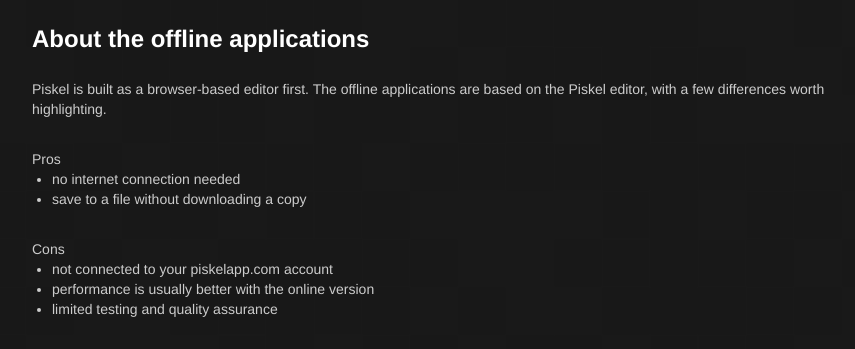
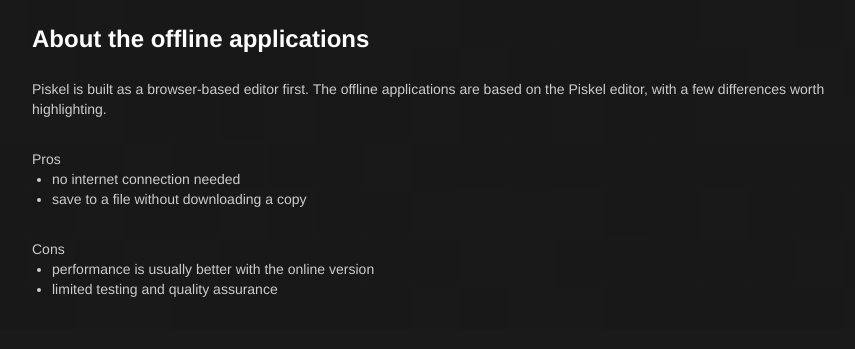
Before and after one commit to piskelapp/piskel-website, a Python web app: template templates/download/download.html in a window 1280 px wide. Shown: the part 624-973 px from the top of the page, without its empty margins (118-973 px from the left). After the commit the page ends 921 px from the top, so only its background shows below. Run offline with Jinja, Linux system fonts and the light colour scheme; the template is opened without the code that fills it, so the values that code supplies are empty.

Commit message:
Remove mention of account
As accounts have been completely removed, it isn't necessary to point out that the offline editor cannot access it.

```diff
--- a/templates/download/download.html
+++ b/templates/download/download.html
@@ -71,7 +71,6 @@
     <div class="download-sub-section">
       <div>Cons</div>
       <ul class="download-about-items">
-        <li class="download-about-item">not connected to your piskelapp.com account</li>
         <li class="download-about-item">performance is usually better with the online version</li>
         <li class="download-about-item">limited testing and quality assurance</li>
       </ul>
```
